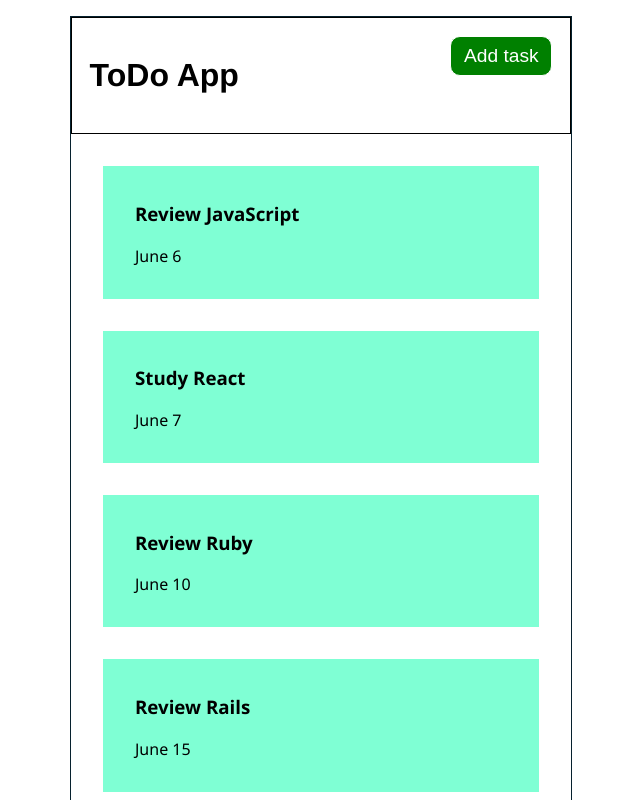
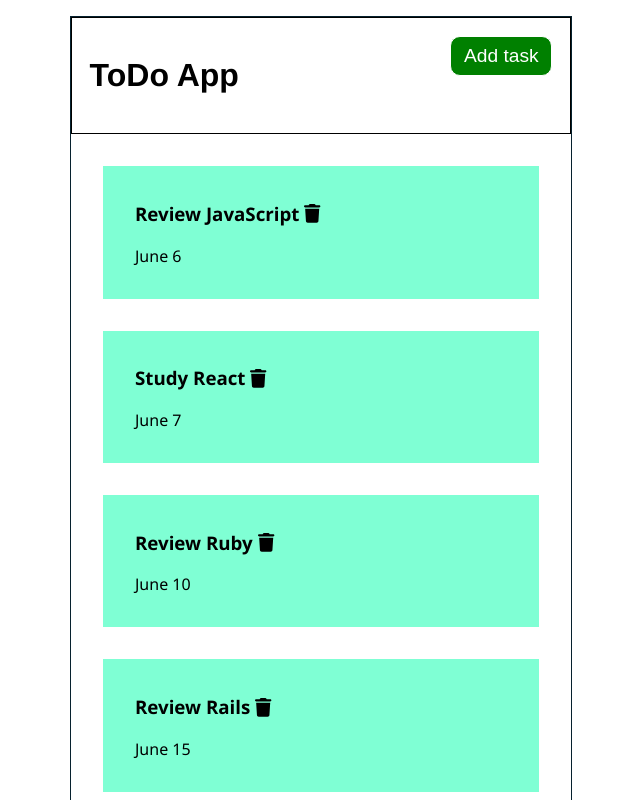
Before and after one commit to david-lafontant/todo-angular, an Angular app: page / in a window 1280 px wide. Shown: the top 800 px of the page, without its empty margins (319-959 px from the left). Built offline with nearby package versions, Linux system fonts and the light colour scheme.

Commit message:
Display trash icon

```diff
--- a/src/app/components/task-item/task-item.component.html
+++ b/src/app/components/task-item/task-item.component.html
@@ -1,4 +1,8 @@
 <div class="task-item">
-  <h3>{{task.text}}</h3>
+  <h3>
+    {{task.text}}
+    <fa-icon class="fa fa-trash" [icon]="faTrash" aria-hidden="true"></fa-icon>
+  </h3>
   <p>{{task.day}}</p>
+
 </div>
```
